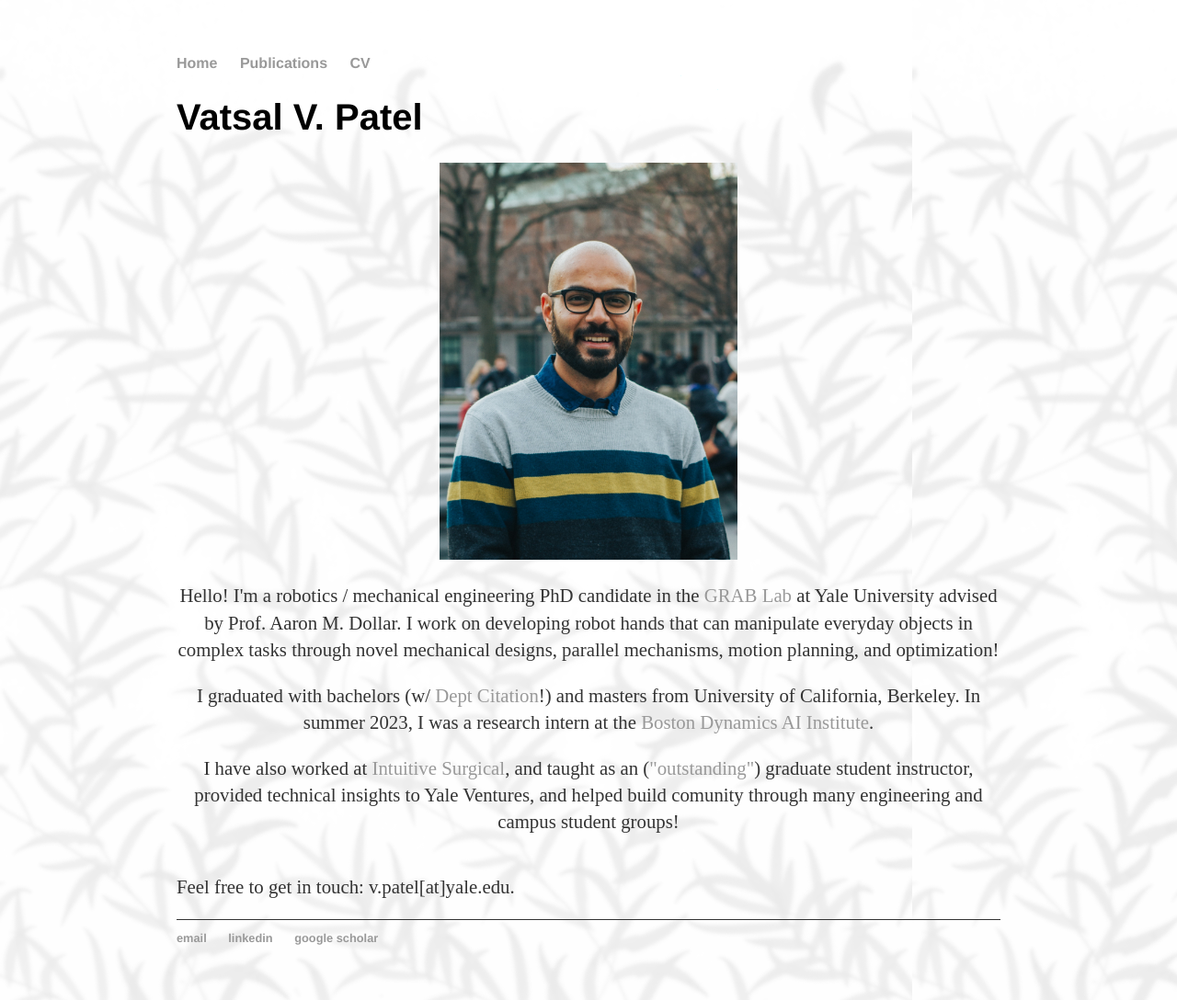
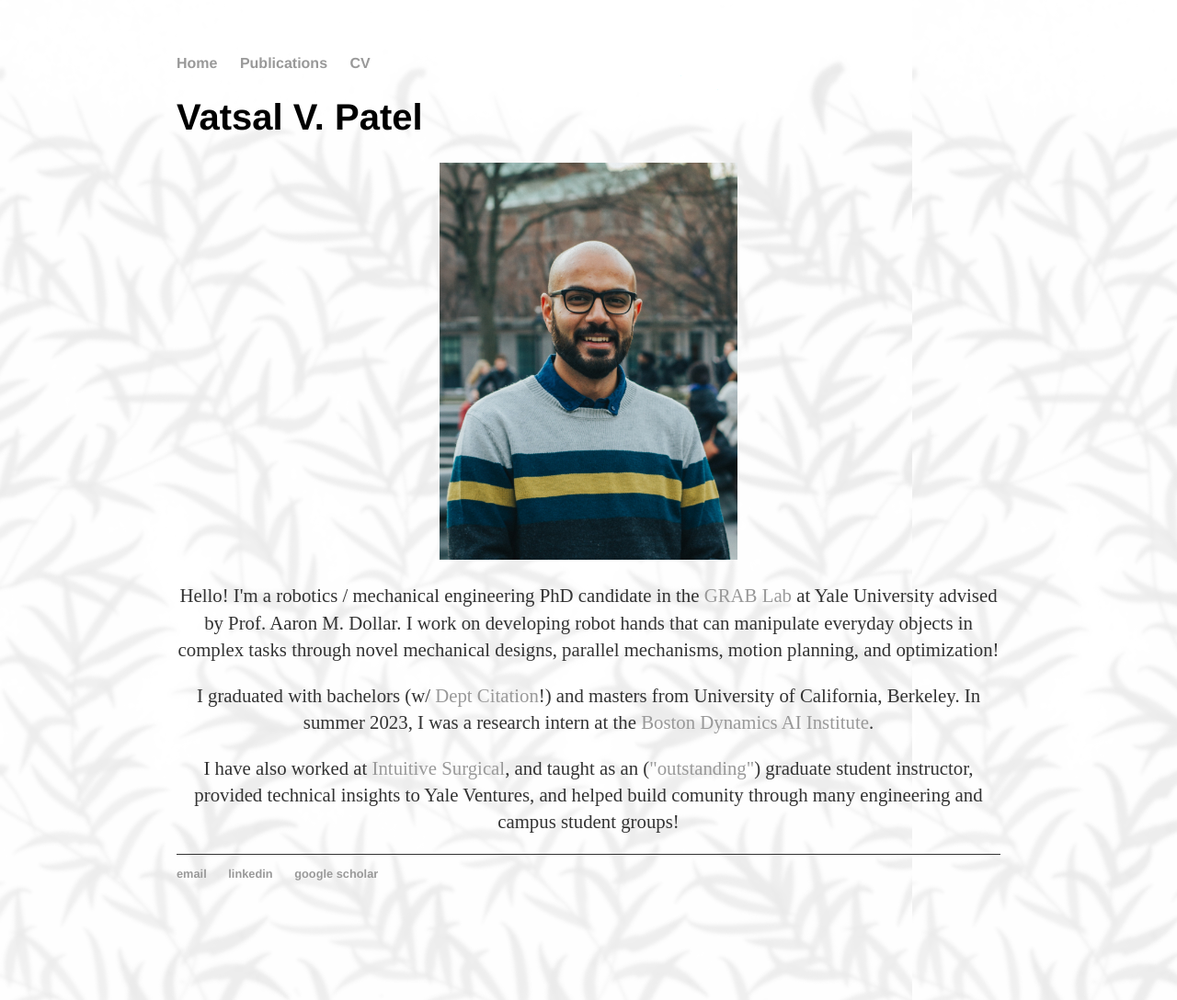
Before and after one commit to patelvatsalv/patelvatsalv.github.io, a Jekyll site: the page built from index.html, in a window 1280 px wide. Shown: the whole page at 92% size. Built offline with Jekyll 4.4.1, drawn with Linux system fonts in a browser that asks for light colours.

Commit message:
Update index.html

```diff
--- a/index.html
+++ b/index.html
@@ -29,6 +29,4 @@ title: Vatsal Patel
 		</div>
     	</div>
 
-	<p>Feel free to get in touch: v.patel[at]yale.edu. </p>
-
 </div><!-- /.blurb -->
```
